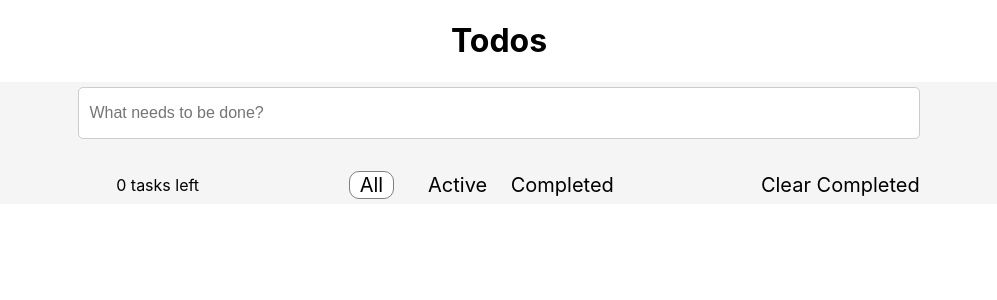
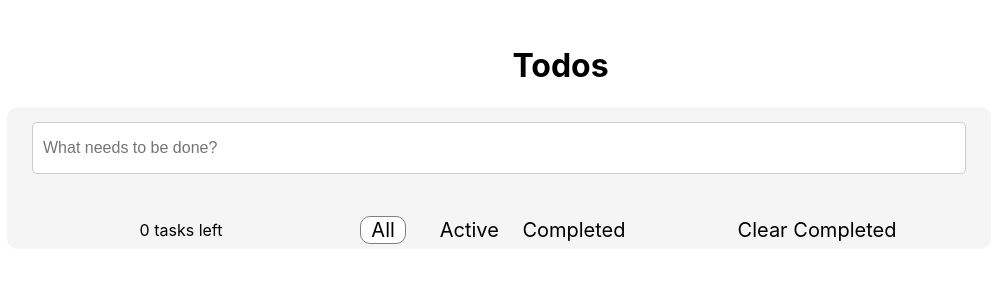
Before and after one commit to xovrashok/todos, a React (Create React App) app: page / in a window 1280 px wide. Shown: the top 300 px of the page, without its empty margins (141-1138 px from the left). Built offline with nearby package versions, Linux system fonts and the light colour scheme.

Commit message:
fix: add styles

```diff
--- a/src/components/Footer/sytles.tsx
+++ b/src/components/Footer/sytles.tsx
@@ -2,9 +2,8 @@ import styled from "styled-components";
 
 export const FooterContainer = styled.div`
   display: grid;
-  grid-template-columns: 1fr 1fr 1fr;
+  grid-template-columns: repeat(3, 1fr);
   align-items: center;
-  justify-content: center;
 `;
 
 export const StatusesContainer = styled.div`
--- a/src/components/InputField/index.tsx
+++ b/src/components/InputField/index.tsx
@@ -1,5 +1,5 @@
 import { ChangeEvent, FormEvent, useState } from "react";
-import { InputFieldContainer } from "./styles";
+import { Form, InputFieldContainer } from "./styles";
 import { useTodoContext } from "../../context/TodoContext";
 
 export const InputField = () => {
@@ -17,13 +17,13 @@ export const InputField = () => {
   };
 
   return (
-    <form onSubmit={handleSubmit}>
+    <Form onSubmit={handleSubmit}>
       <InputFieldContainer
         type="text"
         value={newTask}
         onChange={handleChange}
         placeholder="What needs to be done?"
       />
-    </form>
+    </Form>
   );
 };
--- a/src/components/InputField/styles.tsx
+++ b/src/components/InputField/styles.tsx
@@ -2,15 +2,18 @@ import styled from "styled-components";
 
 export const InputFieldContainer = styled.input`
   display: grid;
-  width: 80%;
   height: 50px;
   border: 1px solid #ccc;
   border-radius: 5px;
   padding: 0 10px;
   font-size: 16px;
   outline: none;
-  margin: 0 auto;
   &:focus {
     border-color: #333;
   }
 `;
+
+export const Form = styled.form`
+  display: grid;
+  padding: 10px;
+`;
--- a/src/components/TaskItem/index.tsx
+++ b/src/components/TaskItem/index.tsx
@@ -13,7 +13,11 @@ export const TaskItem = ({ task }: TaskItemProps) => {
     <TaskItemContainer>
       <RadioButton task={task} />
       <Title className={task.completed ? "completed" : ""}>{task.title}</Title>
-      <Button onClick={() => deleteTask(task)}>X</Button>
+      <div
+        style={{ gridColumnStart: "10", display: "grid", justifyContent: "center" }}
+      >
+        <Button onClick={() => deleteTask(task)}>X</Button>
+      </div>
     </TaskItemContainer>
   );
 };
--- a/src/components/TaskItem/styles.tsx
+++ b/src/components/TaskItem/styles.tsx
@@ -2,18 +2,14 @@ import styled from "styled-components";
 
 export const TaskItemContainer = styled.li`
   display: grid;
-  grid-template-columns: 0.1fr 1fr 0.1fr;
-  grid-template-rows: 1fr;
+  grid-template-columns: repeat(10,1fr);
   align-items: center;
-  justify-items: flex-start;
-  width: 80%;
   height: 50px;
   border: 1px solid #ccc;
   border-radius: 5px;
   padding: 0 10px;
   font-size: 16px;
-  margin: 0 auto;
-  margin-bottom: 10px;
+  margin: 10px;
   &:hover {
     background-color: #f5f5f5;
   }
--- a/src/components/TodoStatuses/styles.tsx
+++ b/src/components/TodoStatuses/styles.tsx
@@ -8,7 +8,7 @@ export const TaskFilters = styled.div`
 `;
 
 export const ButtonContainer = styled.div`
-  display: flex;
+  display: grid;
   justify-content: center;
   align-items: center;
 `;
--- a/src/pages/Todo/App.tsx
+++ b/src/pages/Todo/App.tsx
@@ -1,20 +1,20 @@
 import { TaskList } from "../../components/TaskList";
 import { Footer } from "../../components/Footer";
-import { TodoTitle, TodoContainer } from "./styles";
+import { TodoTitle, TodoContainer, Wrapper } from "./styles";
 import { TodoHeader } from "../../components/TodoHeader";
 import { TodoProvider } from "../../context/TodoContext";
 
 function App() {
   return (
     <TodoProvider>
-      <div>
+      <Wrapper>
         <TodoTitle>Todos</TodoTitle>
         <TodoContainer>
           <TodoHeader />
           <TaskList />
           <Footer />
         </TodoContainer>
-      </div>
+      </Wrapper>
     </TodoProvider>
   );
 }
--- a/src/pages/Todo/styles.tsx
+++ b/src/pages/Todo/styles.tsx
@@ -1,20 +1,25 @@
 import styled from "styled-components";
 
+export const Wrapper = styled.div`
+  display: grid;
+  grid-template-columns: repeat(10, 1fr);
+  grid-template-rows: 1fr;
+  padding: 25px;
+  `;
 export const TodoTitle = styled.h1`
   display: grid;
-  align-items: center;
+  grid-column-start: 6;
   justify-content: center;
+  align-self: center;
 `;
 
 export const TodoContainer = styled.div`
   display: grid;
-  grid-template-columns: 1fr;
-  align-items: center;
-  justify-content: center;
-  width: 80%;
+  grid-row-start: 2;
+  grid-column-start: 2;
+  grid-column-end: 10;
   height: max-content;
   background-color: #f5f5f5;
-  margin: 0 auto;
   border-radius: 10px;
   padding: 5px 15px;
 `;
```
